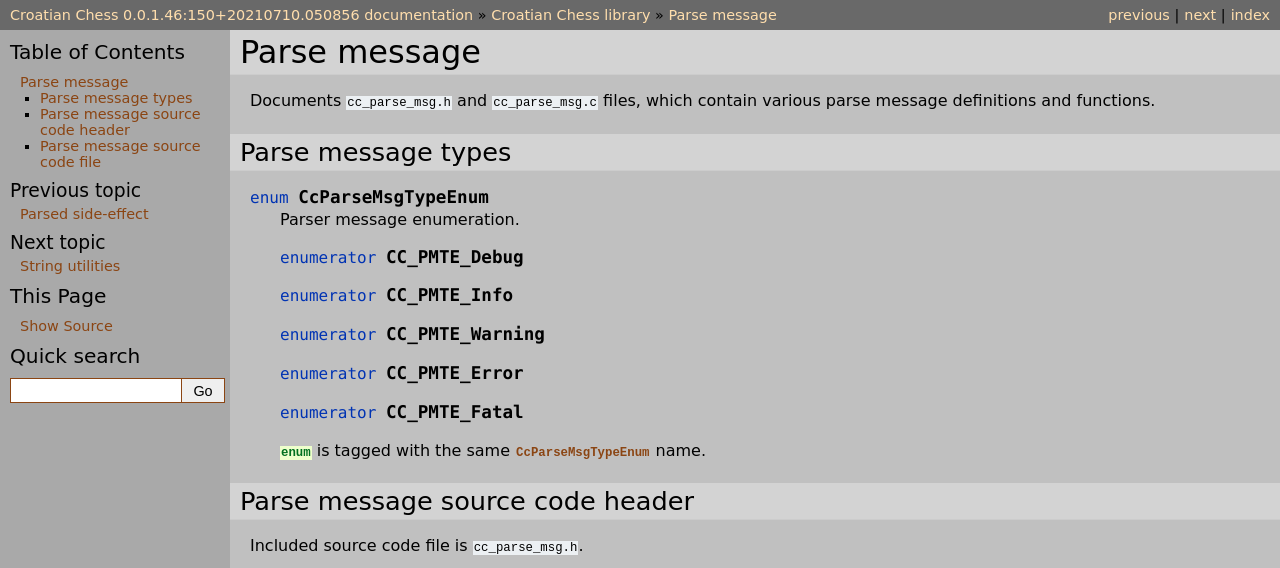
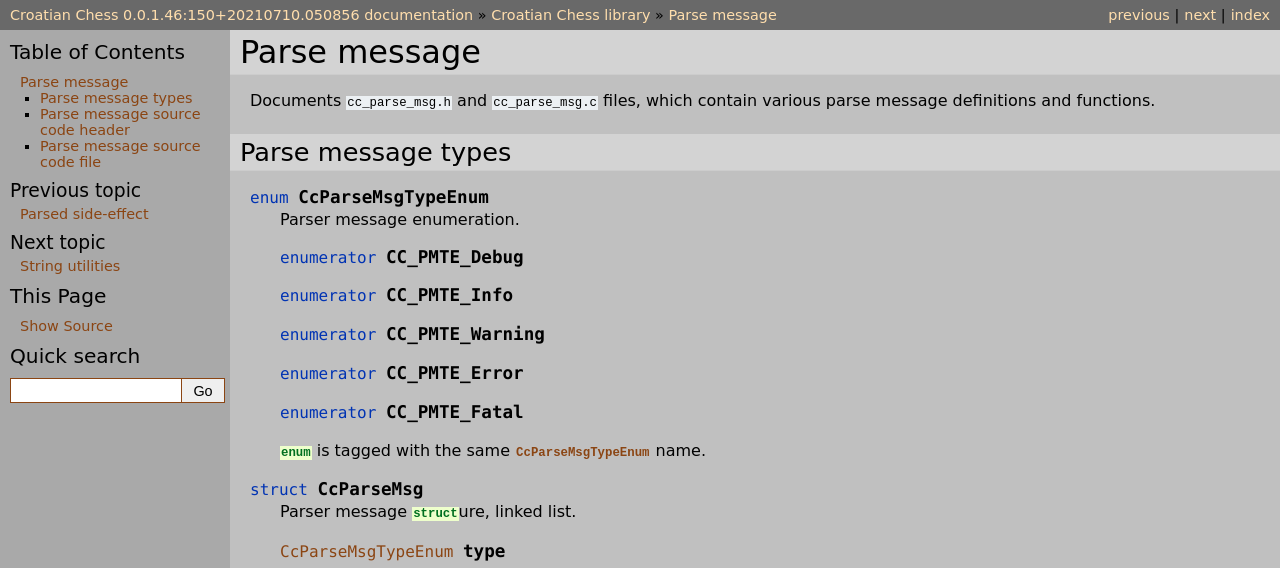
Before and after one commit to mmlacak/crochess, a Sphinx documentation site: the page built from docs/source/libcc/ccparsemessage.rst, in a window 1280 px wide, cut to the strip 0-568 px from the top of the page. Built offline with Sphinx 7.4.7, drawn with Linux system fonts in a browser that asks for light colours; some of the changed text lies outside the part shown.

Commit message:
Documented CcParseMsg.

```diff
--- a/docs/source/libcc/ccparsemessage.rst
+++ b/docs/source/libcc/ccparsemessage.rst
@@ -33,6 +33,23 @@ Parse message types
 
     :c:`enum` is tagged with the same :c:enum:`CcParseMsgTypeEnum` name.
 
+.. c:struct:: CcParseMsg
+
+    Parser message :c:`struct`\ure, linked list.
+
+    .. c:member:: CcParseMsgTypeEnum type
+
+        Type of a parser message.
+
+    .. c:member:: char * msg
+
+        Parser message.
+
+    .. c:member:: struct CcParseMsg * next
+
+        Next parser message, in a linked list.
+
+    :c:`struct` is tagged with the same :c:struct:`CcParseMsg` name.
 
 
 
```
